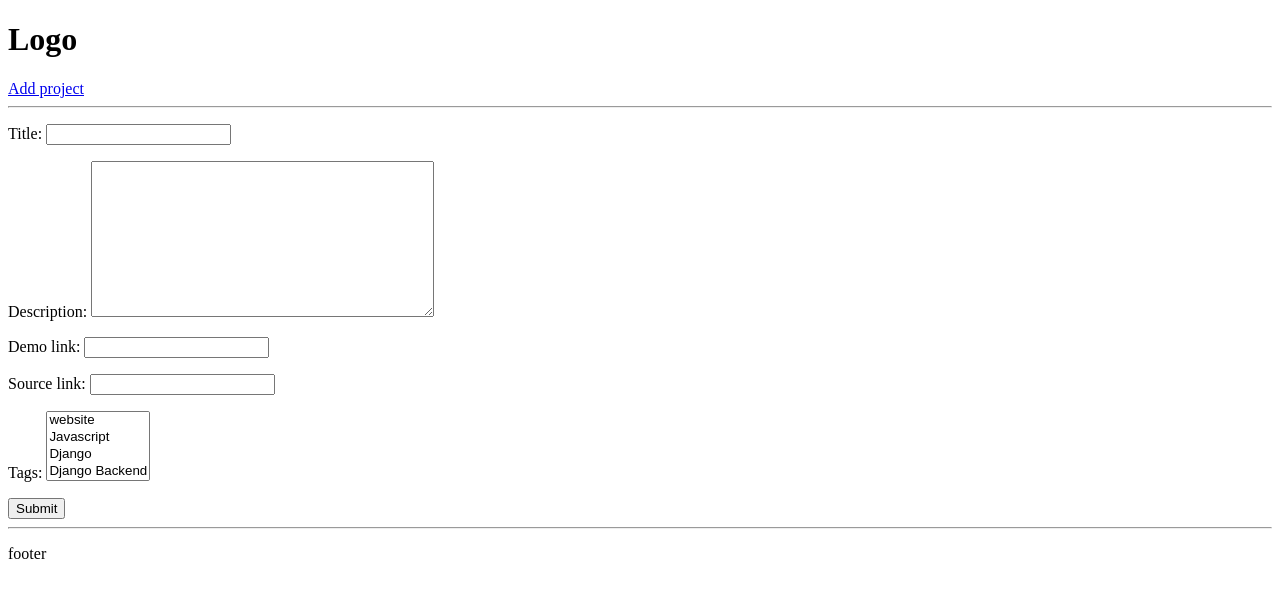
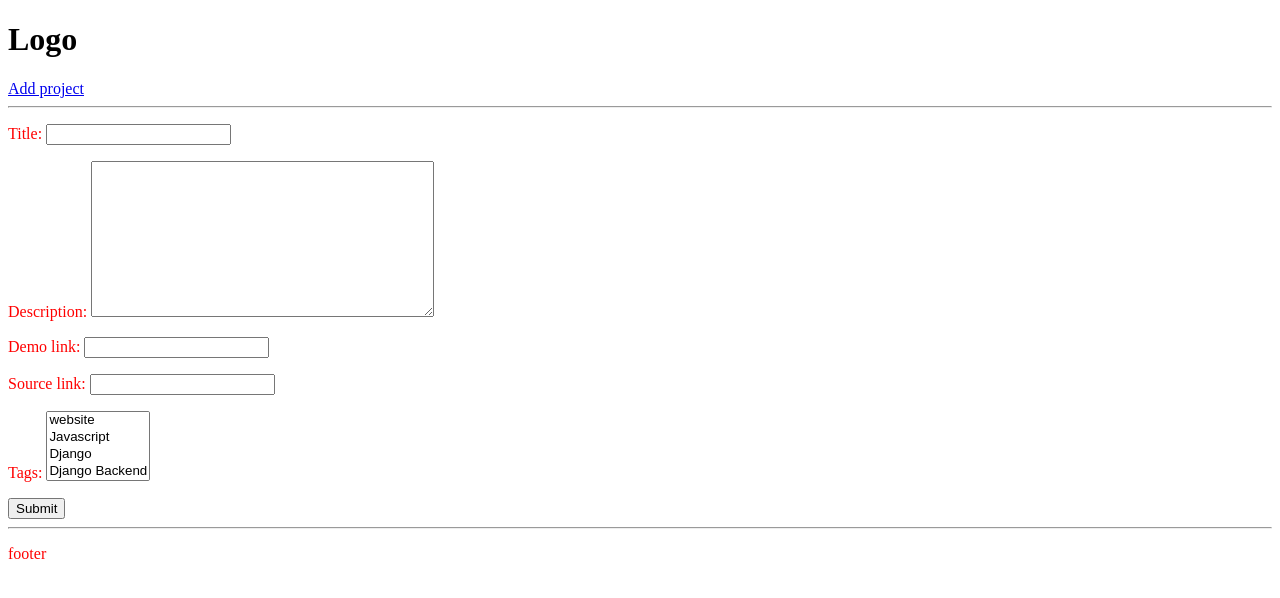
Before and after one commit to Shubhmeep/Recruitely, a Django app: page /create-project/ in a window 1280 px wide. Shown: the top 598 px of the page. Run offline with Django 4.2, Linux system fonts and the light colour scheme; data comes from the database, SQL or seed files in the repository.

Commit message:
static files connections made

```diff
--- a/root/root/settings.py
+++ b/root/root/settings.py
@@ -119,7 +119,9 @@ USE_TZ = True
 # https://docs.djangoproject.com/en/4.0/howto/static-files/
 
 STATIC_URL = 'static/'
-
+STATICFILES_DIRS = [
+    os.path.join(BASE_DIR,'static')
+]
 # Default primary key field type
 # https://docs.djangoproject.com/en/4.0/ref/settings/#default-auto-field
 
--- /dev/null
+++ b/root/static/styles/main.css
@@ -0,0 +1,3 @@
+p{
+    color: red;
+}
--- a/root/templates/main.html
+++ b/root/templates/main.html
@@ -1,4 +1,5 @@
 <!DOCTYPE html>
+{% load static %}
 <html>
     <head>
         <meta charset="utf-8">
@@ -6,7 +7,7 @@
         <title>Recruitely</title>
         <meta name="description" content="">
         <meta name="viewport" content="width=device-width, initial-scale=1">
-        <link rel="stylesheet" href="">
+        <link rel="stylesheet" href="{% static 'styles/main.css' %}">
     </head>
     <body>
 
```
